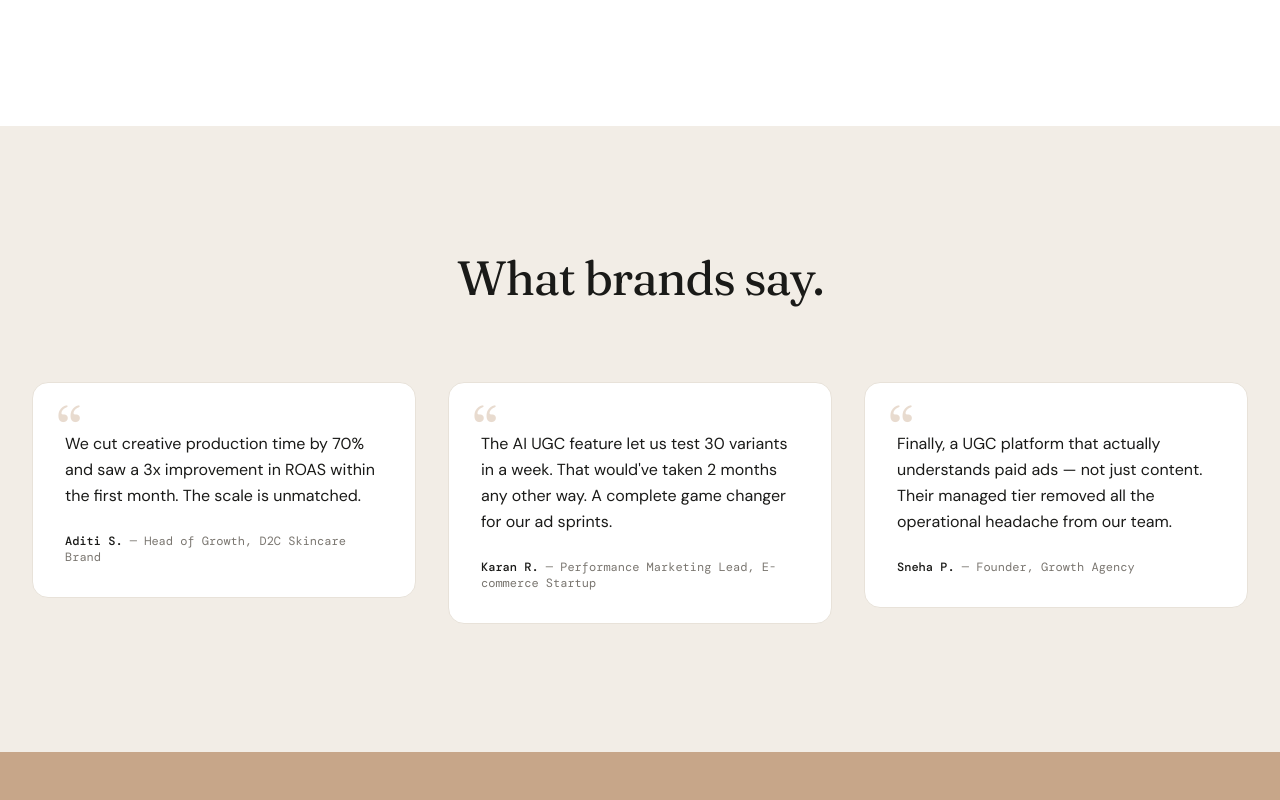
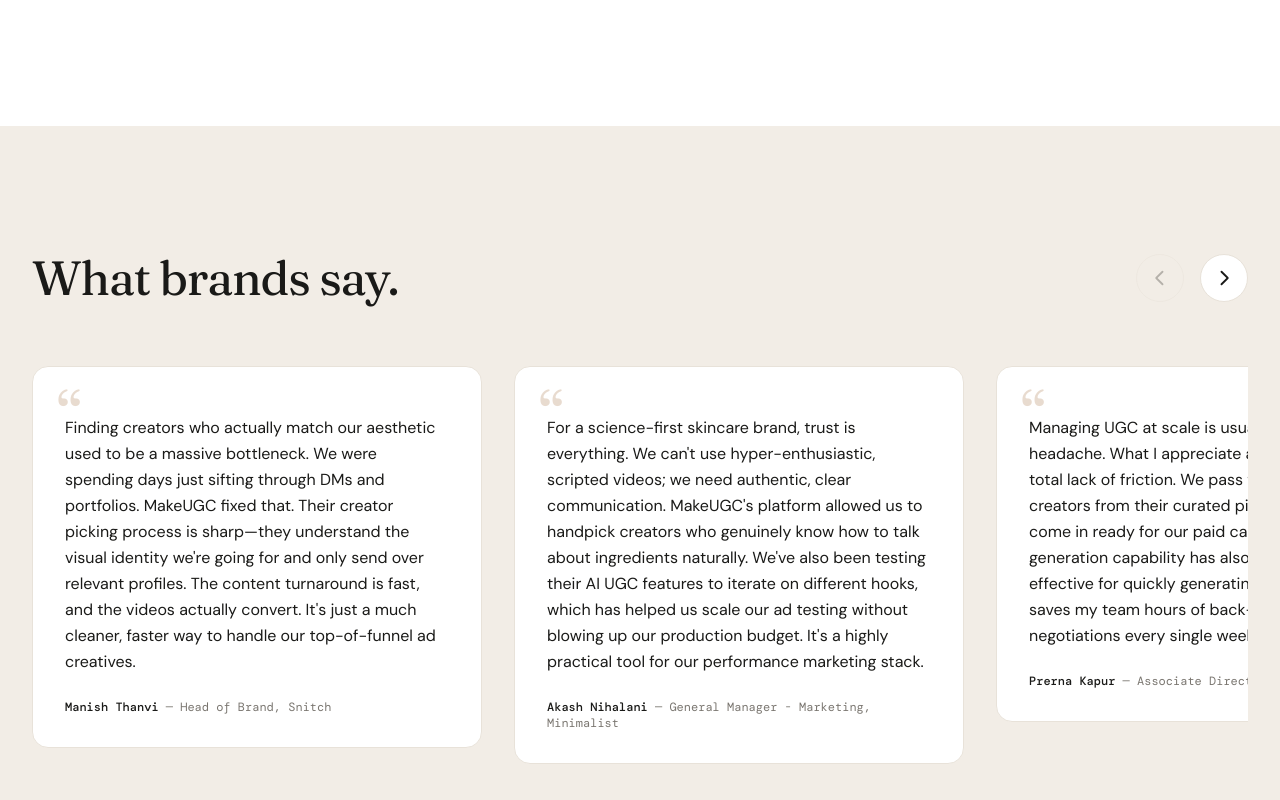
Before and after one commit to bluebuckres/ugcagencymain, a Next.js app: page / in a window 1280 px wide. Shown: the part 5920-6720 px from the top of the page. Built offline with nearby package versions, Linux system fonts and the light colour scheme; no server answers.

Commit message:
feat: add 13 brand testimonials and horizontal scroll UI

```diff
--- a/src/components/sections/Testimonials.tsx
+++ b/src/components/sections/Testimonials.tsx
@@ -1,50 +1,166 @@
-import React from "react";
+"use client";
+import React, { useRef, useState, useEffect } from "react";
 import { TestimonialCard } from "../ui/TestimonialCard";
 import { Reveal } from "../ui/Reveal";
+import { CaretLeft, CaretRight } from "@phosphor-icons/react/dist/ssr";
 
 export function Testimonials() {
+    const scrollContainerRef = useRef<HTMLDivElement>(null);
+    const [canScrollLeft, setCanScrollLeft] = useState(false);
+    const [canScrollRight, setCanScrollRight] = useState(true);
+
+    const checkScroll = () => {
+        if (scrollContainerRef.current) {
+            const { scrollLeft, scrollWidth, clientWidth } = scrollContainerRef.current;
+            setCanScrollLeft(scrollLeft > 0);
+            setCanScrollRight(scrollLeft < scrollWidth - clientWidth - 5);
+        }
+    };
+
+    useEffect(() => {
+        checkScroll();
+        window.addEventListener('resize', checkScroll);
+        return () => window.removeEventListener('resize', checkScroll);
+    }, []);
+
+    const scroll = (direction: 'left' | 'right') => {
+        if (scrollContainerRef.current) {
+            const scrollAmount = direction === 'left' ? -400 : 400;
+            scrollContainerRef.current.scrollBy({ left: scrollAmount, behavior: 'smooth' });
+            // Delay check slightly to let smooth scroll start
+            setTimeout(checkScroll, 300);
+        }
+    };
+
     const testimonials = [
         {
-            quote:
-                "We cut creative production time by 70% and saw a 3x improvement in ROAS within the first month. The scale is unmatched.",
-            author: "Aditi S.",
-            role: "Head of Growth",
-            brand: "D2C Skincare Brand",
+            brand: "Snitch",
+            author: "Manish Thanvi",
+            role: "Head of Brand",
+            quote: "Finding creators who actually match our aesthetic used to be a massive bottleneck. We were spending days just sifting through DMs and portfolios. MakeUGC fixed that. Their creator picking process is sharp—they understand the visual identity we're going for and only send over relevant profiles. The content turnaround is fast, and the videos actually convert. It's just a much cleaner, faster way to handle our top-of-funnel ad creatives."
         },
         {
-            quote:
-                "The AI UGC feature let us test 30 variants in a week. That would've taken 2 months any other way. A complete game changer for our ad sprints.",
-            author: "Karan R.",
-            role: "Performance Marketing Lead",
-            brand: "E-commerce Startup",
+            brand: "Minimalist",
+            author: "Akash Nihalani",
+            role: "General Manager - Marketing",
+            quote: "For a science-first skincare brand, trust is everything. We can't use hyper-enthusiastic, scripted videos; we need authentic, clear communication. MakeUGC's platform allowed us to handpick creators who genuinely know how to talk about ingredients naturally. We've also been testing their AI UGC features to iterate on different hooks, which has helped us scale our ad testing without blowing up our production budget. It's a highly practical tool for our performance marketing stack."
         },
         {
-            quote:
-                "Finally, a UGC platform that actually understands paid ads — not just content. Their managed tier removed all the operational headache from our team.",
-            author: "Sneha P.",
-            role: "Founder",
-            brand: "Growth Agency",
+            brand: "Noise",
+            author: "Prerna Kapur",
+            role: "Associate Director - Marketing",
+            quote: "Managing UGC at scale is usually a logistical headache. What I appreciate about MakeUGC is the total lack of friction. We pass the brief, select the creators from their curated picks, and the assets come in ready for our paid campaigns. The AI generation capability has also been surprisingly effective for quickly generating hook variations. It saves my team hours of back-and-forth negotiations every single week."
         },
+        {
+            brand: "Pepperfry",
+            author: "Mahip Dwivedi",
+            role: "VP & Head of Marketing",
+            quote: "Furniture and home decor require a very specific type of lifestyle content to perform well on social. MakeUGC takes the heavy lifting out of sourcing. Instead of managing dozens of individual creator relationships, we just use the platform to pick who fits the brief, and MakeUGC handles the rest. The ability to blend real creator footage with their AI tools for different ad formats has given us a lot of flexibility."
+        },
+        {
+            brand: "The Whole Truth",
+            author: "Aditi Gupta",
+            role: "Lead - Brand Marketing",
+            quote: "Our entire brand ethos is built on not lying to consumers, which means standard, overly-enthusiastic influencer ads don't work for us. We use MakeUGC because it actually lets us filter for creators who feel like real customers, not actors. Being able to pick the exact right person and use their AI tools to subtly adjust the video pacing for different platforms has made our performance marketing much more efficient without compromising our brand voice."
+        },
+        {
+            brand: "The Souled Store",
+            author: "Rahul Dash",
+            role: "Head of Performance Marketing",
+            quote: "When you are dropping new pop-culture merch every week, ad fatigue sets in incredibly fast. We need a high volume of creatives, and managing that in-house was burning out our team. MakeUGC gives us a centralized place to pick creators, drop briefs, and get assets back in days. The AI UGC feature is a massive bonus for us—it lets us take one good creator video and spin out multiple hook variations for Instagram Reels without doing reshoots."
+        },
+        {
+            brand: "Blue Tokai",
+            author: "Neha Sharma",
+            role: "Senior Brand Manager",
+            quote: "Coffee is a highly aesthetic, sensory product. We can't just use anyone with a smartphone; we need creators who understand lighting, b-roll, and pacing. MakeUGC's creator picking process is excellent for this. They vet the talent so we don't have to. We get beautiful, natural-looking brewing tutorials and lifestyle content that plug directly into our Facebook ad accounts. It's a very practical, low-friction platform."
+        },
+        {
+            brand: "Bewakoof",
+            author: "Prashant Singh",
+            role: "Director of Growth",
+            quote: "We test hundreds of ad creatives a month. Relying entirely on agency shoots is too slow and expensive. MakeUGC is a core part of our workflow now. We select the creators, get the raw, native-looking content, and put it straight into our campaigns. It removes the entire headache of negotiating rates and chasing influencers for deliverables. The content is raw, it's relatable, and most importantly, it drives a low CPA."
+        },
+        {
+            brand: "The Man Company",
+            author: "Rishu Garg",
+            role: "Head of Marketing",
+            quote: "Men's grooming requires clear, instructional content—how to use a beard wash, how a perfume actually sits. MakeUGC helps us source guys who can naturally talk to the camera without sounding like they are reading a script. The platform handles the operational mess of UGC so my team can just focus on strategy. We've also started leveraging their AI features to tweak ad formats, which saves a lot of editing time."
+        },
+        {
+            brand: "Rare Rabbit",
+            author: "Siddharth Shetty",
+            role: "Brand Director",
+            quote: "We were initially hesitant to heavily lean into UGC because we didn't want to dilute our premium positioning with low-quality phone footage. MakeUGC changed our minds. The ability to handpick creators based on their past portfolio quality means we maintain our visual standards. We get aspirational, high-quality styling videos that perform exceptionally well for our retargeting campaigns."
+        },
+        {
+            brand: "Beyoung",
+            author: "Karan Jain",
+            role: "VP - Growth",
+            quote: "Our target audience is massive and highly regional. MakeUGC's biggest advantage for us is the diversity of their creator pool. We can easily pick creators who resonate with Tier-2 and Tier-3 audiences, rather than just standard metro-city influencers. The turnaround is quick, the pricing makes sense for scaling, and the videos drive actual conversions rather than just vanity metrics."
+        },
+        {
+            brand: "Urban Monkey",
+            author: "Yashraj Singh",
+            role: "Digital Marketing Lead",
+            quote: "Streetwear has a very specific subculture and vibe. Most platforms just hand you generic lifestyle influencers who don't fit the brand at all. MakeUGC actually lets us filter and pick creators who authentically live the culture. The content we get back is raw, edgy, and fits perfectly on TikTok and Reels. It doesn't look like an ad, which is exactly why it works."
+        },
+        {
+            brand: "Vishal Mega Mart",
+            author: "Amit Kumar",
+            role: "General Manager - Marketing",
+            quote: "For a retail brand of our scale, we need content that speaks to everyday Indian families. MakeUGC gives us access to a wide network of relatable creators who can showcase our apparel in a natural, everyday setting. It takes the hassle out of mass-sourcing local talent, and their AI tools help us optimize those videos for different regional campaigns very efficiently."
+        }
     ];
 
     return (
-        <section className="bg-[--color-cream] py-20 md:py-32">
-            <div className="max-w-7xl mx-auto px-4 sm:px-6 lg:px-8">
+        <section className="bg-[--color-cream] py-20 md:py-32 overflow-hidden">
+            <div className="max-w-[1400px] mx-auto px-4 sm:px-6 lg:px-8">
+                <div className="flex flex-col md:flex-row md:items-end justify-between mb-12 md:mb-16 gap-6">
                     <Reveal>
-                    <h2 className="font-display text-4xl md:text-5xl text-[--color-ink] tracking-tight leading-[1.1] mb-16 md:mb-20 text-center">
+                        <h2 className="font-display text-4xl md:text-5xl text-[--color-ink] tracking-tight leading-[1.1]">
                             What brands say.
                         </h2>
                     </Reveal>
 
-                <div className="grid grid-cols-1 md:grid-cols-3 gap-8">
+                    {/* Navigation Arrows */}
+                    <Reveal delay={100}>
+                        <div className="flex gap-4">
+                            <button
+                                onClick={() => scroll('left')}
+                                disabled={!canScrollLeft}
+                                className={`w-12 h-12 flex items-center justify-center rounded-full border border-[--color-border] transition-colors ${canScrollLeft ? 'bg-white text-[--color-ink] hover:border-[--color-tan]' : 'bg-transparent text-[--color-muted] opacity-50 cursor-not-allowed'}`}
+                                aria-label="Scroll left"
+                            >
+                                <CaretLeft size={20} weight="bold" />
+                            </button>
+                            <button
+                                onClick={() => scroll('right')}
+                                disabled={!canScrollRight}
+                                className={`w-12 h-12 flex items-center justify-center rounded-full border border-[--color-border] transition-colors ${canScrollRight ? 'bg-white text-[--color-ink] hover:border-[--color-tan]' : 'bg-transparent text-[--color-muted] opacity-50 cursor-not-allowed'}`}
+                                aria-label="Scroll right"
+                            >
+                                <CaretRight size={20} weight="bold" />
+                            </button>
+                        </div>
+                    </Reveal>
+                </div>
+
+                {/* Horizontal Scrolling Track */}
+                <Reveal delay={200}>
+                    <div
+                        ref={scrollContainerRef}
+                        onScroll={checkScroll}
+                        className="flex gap-6 md:gap-8 overflow-x-auto pb-8 snap-x snap-mandatory scrollbar-hide -mx-4 px-4 sm:mx-0 sm:px-0"
+                        style={{ scrollbarWidth: 'none', msOverflowStyle: 'none' }}
+                    >
                         {testimonials.map((test, idx) => (
-                        <Reveal key={idx} delay={idx * 150}>
-                            <div className="h-full">
+                            <div key={idx} className="min-w-[320px] md:min-w-[400px] lg:min-w-[450px] snap-center h-auto flex flex-col">
                                 <TestimonialCard {...test} />
                             </div>
-                        </Reveal>
                         ))}
                     </div>
+                </Reveal>
             </div>
         </section>
     );
```
Lines whose indentation alone changed are shown as unchanged.
